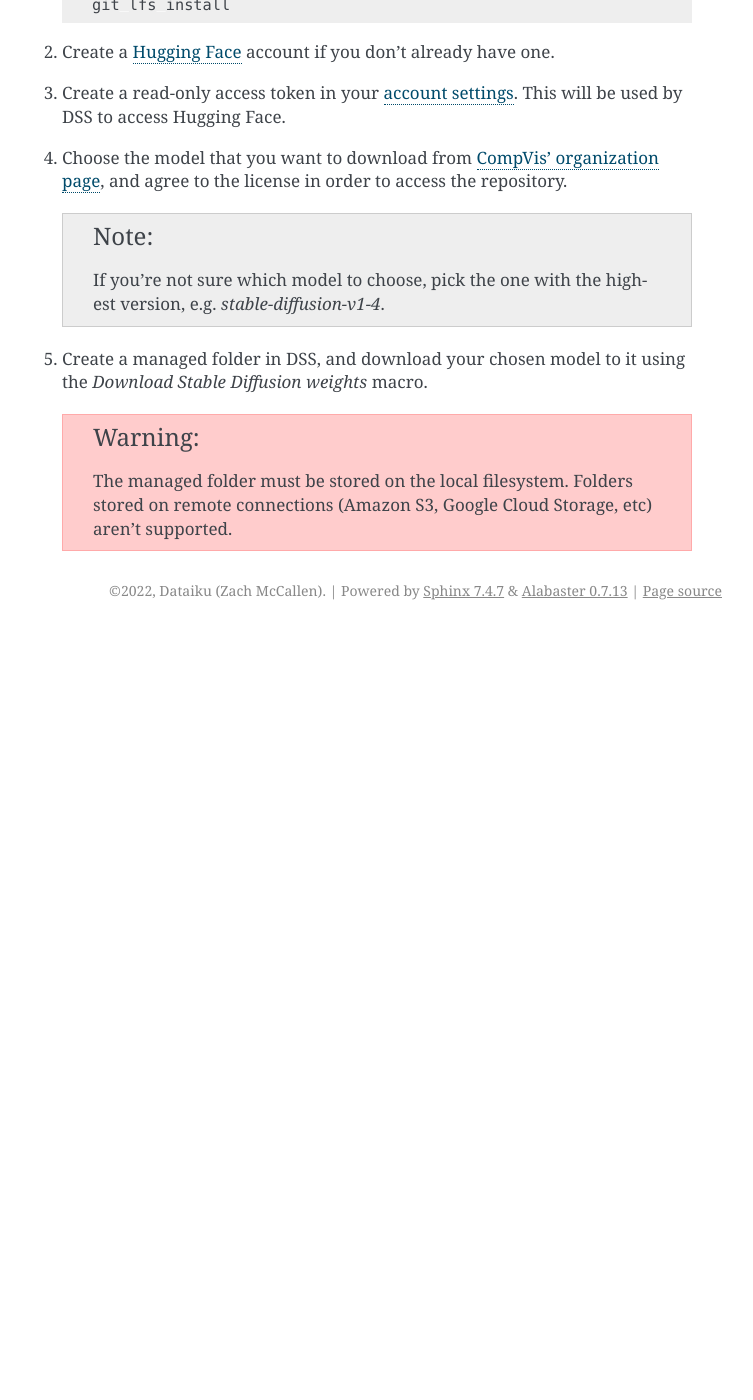
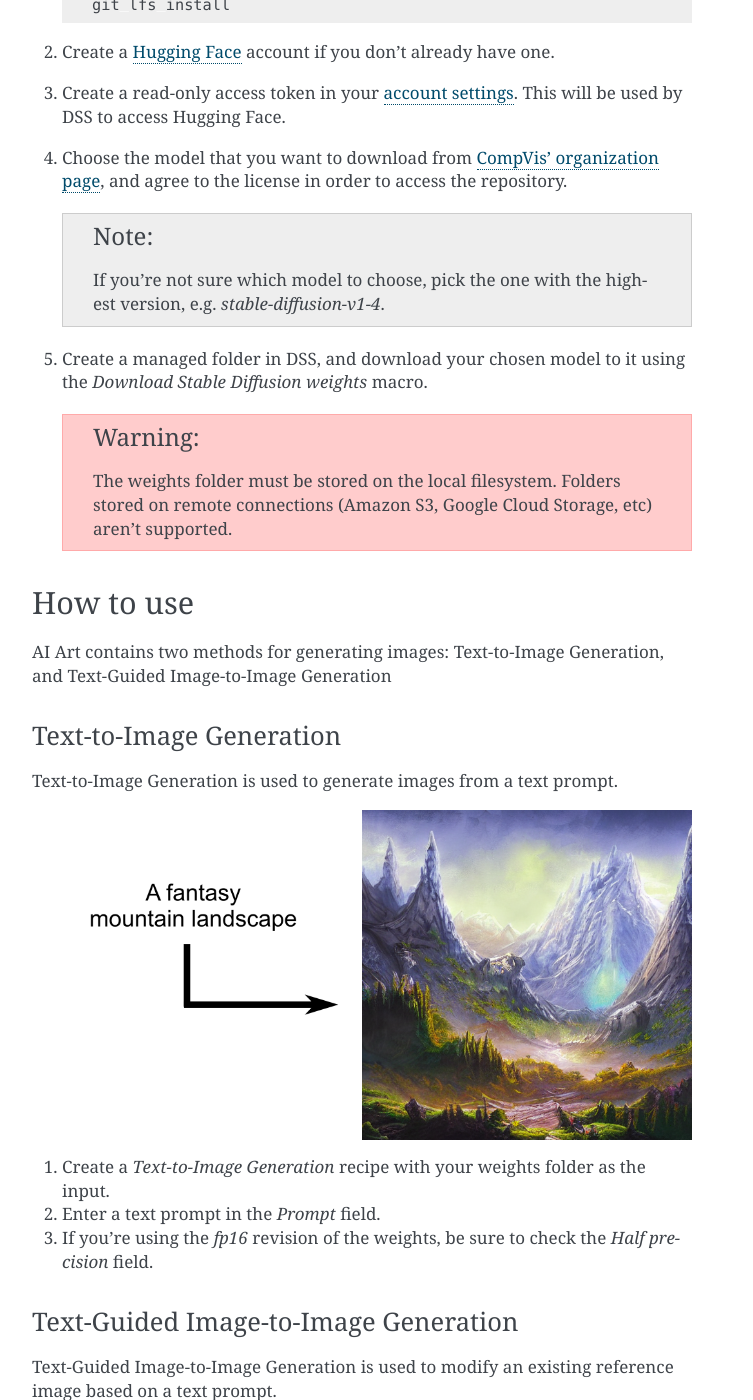
Before and after one commit to dataiku/dss-plugin-ai-art, a Sphinx documentation site: the page built from doc/index.rst, in a window 1280 px wide and 1400 px high, scrolled down 1675 px. Shown: the whole window, without its empty margins (388-1141 px from the left). Built offline with Sphinx 7.4.7, drawn with Linux system fonts in a browser that asks for light colours; before the commit the page ends 2305 px from its top, so only the background shows below that; some of the changed text lies outside the part shown.

Commit message:
Add doc for how to use the recipes

```diff
--- a/doc/index.rst
+++ b/doc/index.rst
@@ -10,8 +10,8 @@ This plugin allows you to generate images from text using
 .. figure:: /_static/pirate-ship.png
    :alt: A pirate ship sailing in outer space
 
-   An image generated by the plugin using the prompt "A pirate ship
-   sailing in outer space"
+   An image generated by AI Art using the prompt "A pirate ship sailing in outer
+   space"
 
 How to set up
 =============
@@ -79,9 +79,51 @@ weights from Hugging Face using the provided macro.
     the *Download Stable Diffusion weights* macro.
 
     .. warning::
-       The managed folder must be stored on the local filesystem. Folders stored
+       The weights folder must be stored on the local filesystem. Folders stored
        on remote connections (Amazon S3, Google Cloud Storage, etc) aren't
        supported.
+
+How to use
+==========
+AI Art contains two methods for generating images: Text-to-Image Generation, and
+Text-Guided Image-to-Image Generation
+
+Text-to-Image Generation
+------------------------
+Text-to-Image Generation is used to generate images from a text prompt.
+
+.. image:: /_static/text-to-image.png
+   :alt: Diagram showing how Text-to-Image Generation works
+
+#.  Create a *Text-to-Image Generation* recipe with your weights folder as the
+    input.
+
+#.  Enter a text prompt in the *Prompt* field.
+
+#.  If you're using the *fp16* revision of the weights, be sure to check the
+    *Half precision* field.
+
+Text-Guided Image-to-Image Generation
+-------------------------------------
+Text-Guided Image-to-Image Generation is used to modify an existing reference
+image based on a text prompt.
+
+.. image:: /_static/text-guided-image-to-image.png
+   :alt: Diagram showing how Text-Guided Image-to-Image Generation works
+
+#.  Obtain a reference image that you want to use as a base, and upload it to a
+    managed folder.
+
+#.  Create a *Text-Guided Image-to-Image Generation* recipe with your weights
+    folder and your base-image folder as the inputs.
+
+#.  Enter a text prompt in the *Prompt* field.
+
+#.  Enter the path to your base image in the *Base image* field.
+
+#.  If you're using the *fp16* revision of the weights, be sure to check the
+    *Half precision* field.
+
 
 .. _hugging-face-sign-up: https://huggingface.co/join
 .. _hugging-face-token-settings: https://huggingface.co/settings/tokens
```
Also changed, not shown: doc/_static/text-guided-image-to-image.png (added), doc/_static/text-to-image.png (added).
